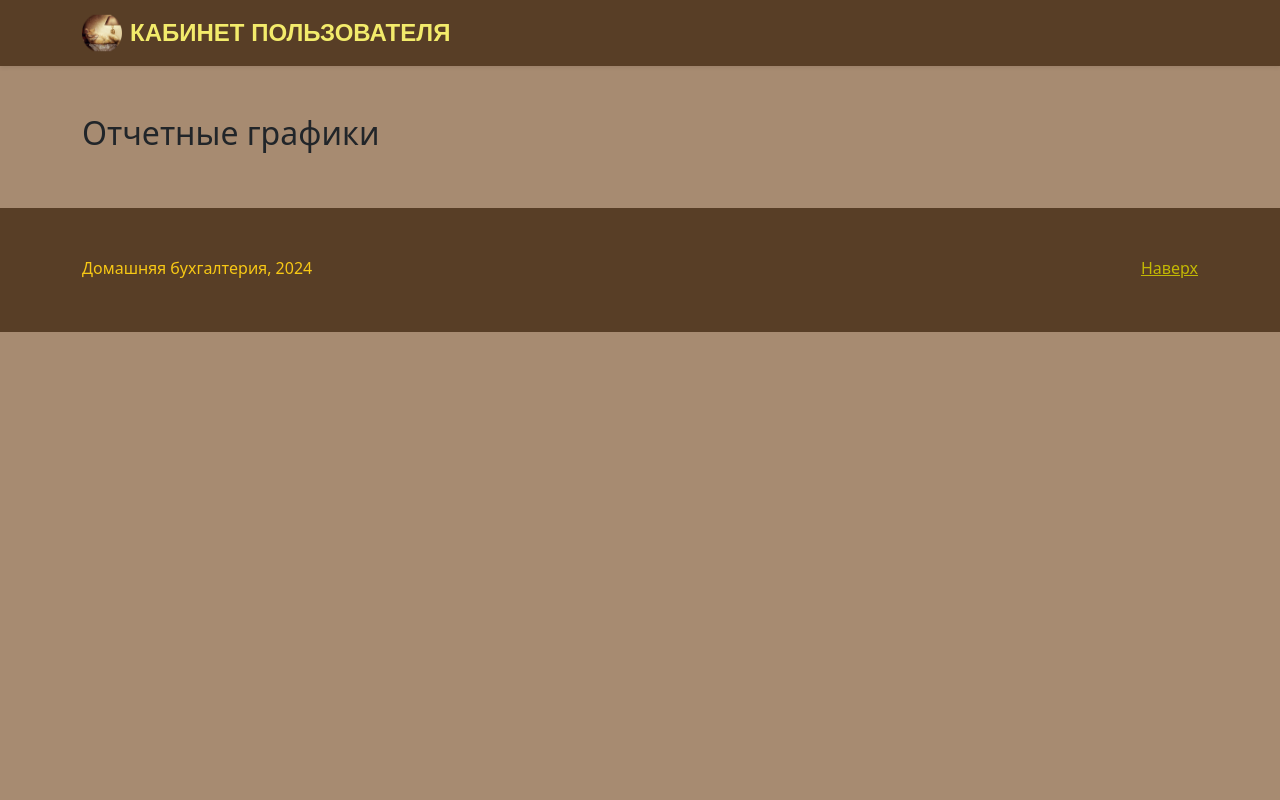
After one commit to LaraKulikova/homebuhweb, a Django app: page /diagrams/ in a window 1280 px wide. The commit adds this page. Run offline with Django 5.2, Linux system fonts and the light colour scheme; data that the repository does not hold is empty; parts of the project's set-up code (start-up, migrations or seed data) failed here and were passed over.

```diff
--- a/homebuhweb/urls.py
+++ b/homebuhweb/urls.py
@@ -9,7 +9,7 @@ urlpatterns = [
     path('register/', views.register, name='register'),
     path('login/', views.login_view, name='login'),
     path('user_cabinet/', views.user_cabinet, name='user_cabinet'),
-path('api/currency-rates/', views.get_currency_rates, name='currency_rates'),
+    path('api/currency-rates/', views.get_currency_rates, name='currency_rates'),
     path('user_prof/', views.user_prof, name='user_prof'),
     path('delete_avatar/', views.delete_avatar, name='delete_avatar'),
     path('logout/', auth_views.LogoutView.as_view(next_page='homepage'), name='logout'),
@@ -29,4 +29,5 @@ path('api/currency-rates/', views.get_currency_rates, name='currency_rates'),
     path('credit/add/', views.add_credit, name='add_credit'),
     path('credit/edit/<int:pk>/', views.edit_credit, name='edit_credit'),
     path('credit/delete/', views.delete_credit, name='delete_credit'),
+    path('diagrams/', views.show_grafics, name='show_grafics'),
 ] + static(settings.MEDIA_URL, document_root=settings.MEDIA_ROOT)
--- a/homebuhweb/views.py
+++ b/homebuhweb/views.py
@@ -19,6 +19,7 @@ from .models import PlannedExpense
 from .forms import PlannedExpenseForm
 from .models import Credit
 from .forms import CreditForm
+
 
 
 def homepage(request):
@@ -386,3 +387,7 @@ def delete_credit(request):
         return redirect('add_credit')
 
     return redirect('add_credit')
+
+
+def show_grafics(request):
+    return render(request, 'homebuhweb/diagrams/show_grafics.html')
--- /dev/null
+++ b/templates/homebuhweb/diagrams/show_grafics.html
@@ -0,0 +1,48 @@
+<!doctype html>
+<html lang="en">
+<head>
+    {% load static %}
+    <meta charset="utf-8">
+    <meta name="viewport" content="width=device-width, initial-scale=1">
+    <title>Отчетные графики</title>
+    <link rel="stylesheet" href="https://cdn.jsdelivr.net/npm/bootstrap@5.3.3/dist/css/bootstrap.min.css">
+    <link rel="stylesheet" href="{% static 'css/homepage_style.css' %}">
+</head>
+<body style="background-color: #A78B71; margin: 0; padding: 0; height: 100%; width: 100%;">
+<header>
+    <div class="navbar navbar-custom shadow-sm">
+        <div class="container d-flex justify-content-between align-items-center">
+            <a href="#" class="navbar-brand d-flex align-items-center">
+                <img src="
+                        {% if user.profile.avatar %}{{ user.profile.avatar.url }}{% else %}{% static 'images/apple-touch-icon.png' %}{% endif %}"
+                     width="40" height="40" alt="favicon" class="me-2">
+                <strong style="color: var(--secondary-color); font-family: 'Duality Regular', sans-serif; font-size: 24px;">КАБИНЕТ
+                    ПОЛЬЗОВАТЕЛЯ</strong>
+                <span style="margin-left: 20px; font-size: 24px; color: var(--secondary-color);">{{ user.get_full_name|default:user.username }}</span>
+            </a>
+        </div>
+    </div>
+</header>
+
+<main class="container py-5 main-custom">
+    <div class="row">
+        <div class="col-md-12">
+            <h2>Отчетные графики</h2>
+            <!-- Add your chart content here -->
+        </div>
+    </div>
+</main>
+
+<footer class="footer-custom text-muted py-5">
+    <div class="container">
+        <p class="float-end mb-1">
+            <a href="#">Наверх</a>
+        </p>
+        <p class="mb-1">Домашняя бухгалтерия, 2024</p>
+    </div>
+</footer>
+
+<script src="https://cdn.jsdelivr.net/npm/bootstrap@5.3.3/dist/js/bootstrap.bundle.min.js"></script>
+<script src="{% static 'js/homepage_script.js' %}"></script>
+</body>
+</html>
--- a/templates/homebuhweb/expenses/add_expenses.html
+++ b/templates/homebuhweb/expenses/add_expenses.html
@@ -72,7 +72,7 @@
                         <a href="{% url 'edit_expense' expense.id %}" class="btn btn-warning">Изменить</a>
                         <a href="{% url 'delete_expense' expense.id %}" class="btn btn-danger">Удалить</a>
                         {% if expense.subsubcategory.id == 71 or expense.subsubcategory.id == 72 %}
-                            <a href="{% url 'add_car_expense' expense.id %}" class="btn btn-info btn-custom">Ввести пробег и наименование расхода</a>
+                            <a href="{% url 'add_car_expense' expense.id %}" class="btn btn-info btn-custom">Ввести пробег и примечание</a>
                         {% endif %}
                     </td>
                 </tr>
--- a/templates/homebuhweb/login/user_prof.html
+++ b/templates/homebuhweb/login/user_prof.html
@@ -42,7 +42,6 @@
                 <div class="profile-container">
                     <div class="avatar-container">
                         <img src="
-
                                 {% if user.profile.avatar %}{{ user.profile.avatar.url }}{% else %}{% static 'images/apple-touch-icon.png' %}{% endif %}"
                              alt="Аватар" class="avatar mb-3 img-thumbnail">
                         <form method="post" enctype="multipart/form-data" id="upload-avatar-form">
--- a/templates/homebuhweb/login/usercabinet.html
+++ b/templates/homebuhweb/login/usercabinet.html
@@ -43,7 +43,7 @@
                 <a href="{% url 'add_expense' %}" class="btn btn-custom my-2">Добавить расход</a>
                 <a href="{% url 'plan_expenses' %}" class="btn btn-custom my-2">Добавить плановый расход</a>
                 <a href="{% url 'add_credit' %}" class="btn btn-custom my-2">Добавить кредит/рассрочку</a>
-                <button class="btn btn-custom my-2">Просмотреть графики</button>
+                <a href="{% url 'show_grafics' %}" class="btn btn-custom my-2">Просмотреть графики</a>
             </div>
             <div>
                 <h2>Информация</h2>
```
Also changed, not shown: homebuhweb/forms.py (+13 -11 lines).
